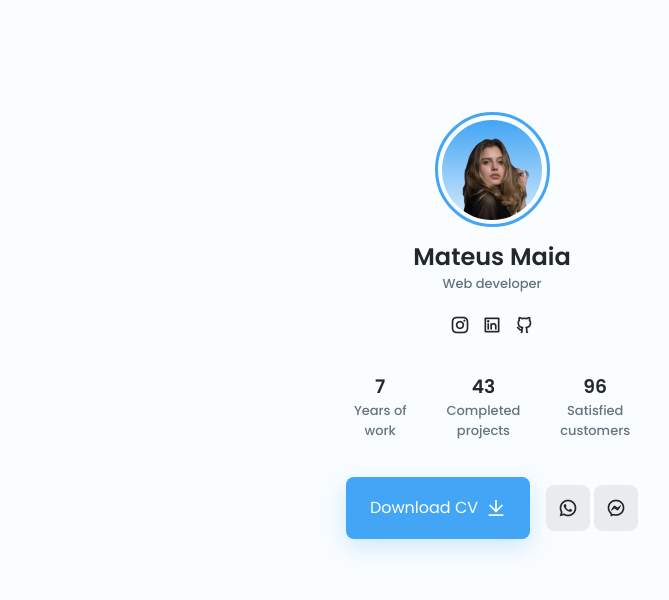
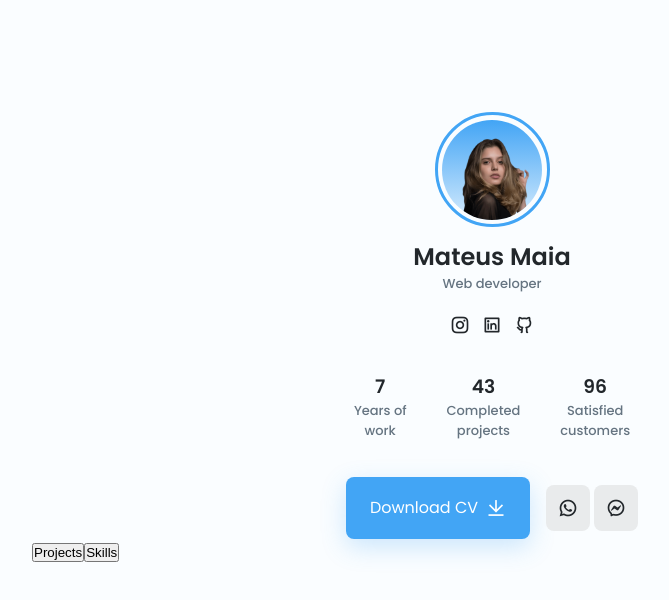
Before and after one commit to mateusmaiia/portfolio_maia, a React (Vite) app: page / in a window 1280 px wide. Shown: the top 600 px of the page, without its empty margins (16-685 px from the left). Built offline with nearby package versions, Linux system fonts and the light colour scheme.

Commit message:
feat: main comp import

```diff
--- a/src/App.tsx
+++ b/src/App.tsx
@@ -1,10 +1,12 @@
 import '../style.css';
 import { Header } from './components/Header/ Header';
+import { Main } from './components/Main/Main';
 
 export function App() {
    return (
       <>
          <Header />
+         <Main />
       </>
    );
 }
```
